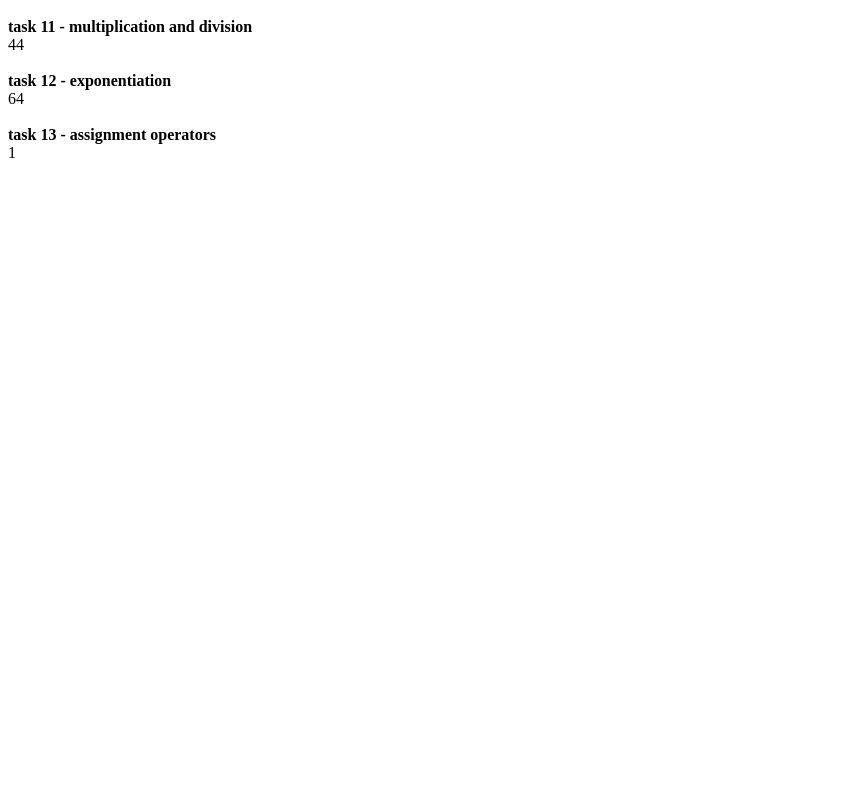
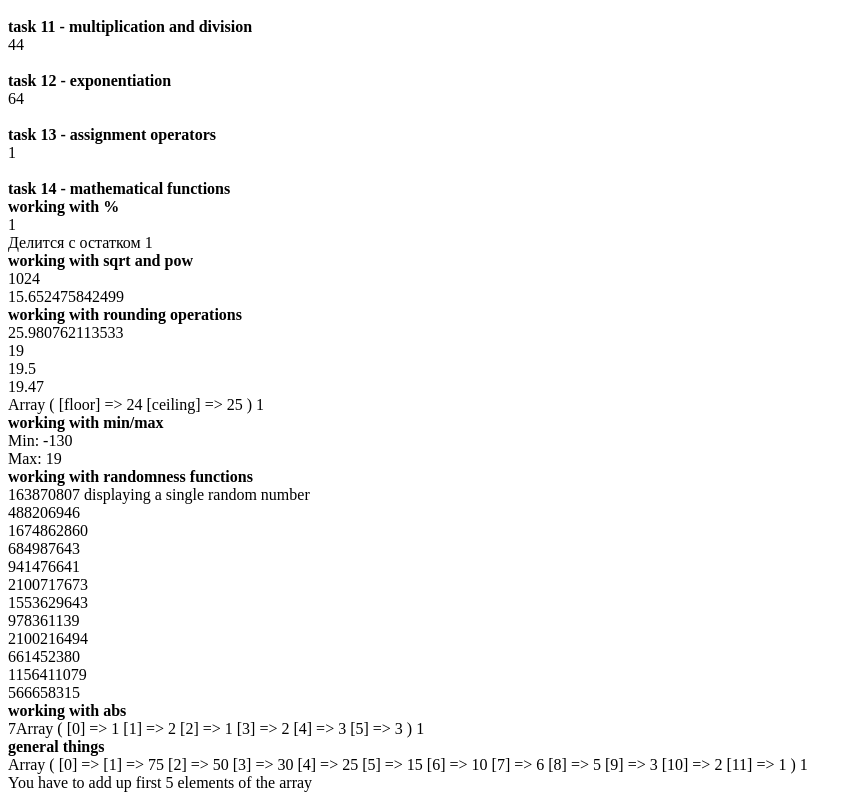
Before and after one commit to Treesound/weblab1-2, a PHP site: page / in a window 1280 px wide. Shown: the part 152-952 px from the top of the page, without its empty margins (0-860 px from the left). Before the commit the page ends 310 px from the top, so only its background shows below. Run offline with PHP 8.4, Linux system fonts and the light colour scheme.

Commit message:
task 14 - mathematical functions

```diff
--- a/code/index.php
+++ b/code/index.php
@@ -48,4 +48,76 @@ $answer -=2;
 $answer /=2;
 $answer -=$myNum;
 echo $answer;
+
+//task 14 - mathematical functions
+echo "<br>";
+echo "<br><b>task 14 - mathematical functions</b><br>";
+
+echo "<b>working with %</b>" . "<br>";
+$a=10;
+$b=3;
+echo $a%$b;
+echo "<br>";
+if ($a%$b==0) echo "Делится " . $a/$b;
+else echo "Делится c остатком " . $a%$b . "<br>     ";
+
+echo "<b>working with sqrt and pow  </b>" . "<br>";
+$st = pow(2,10);
+echo $st . "<br>";
+echo sqrt(245) . "<br>";
+$arr1 = array(4, 2, 5, 19, 13, 0, 10);
+$result = null;
+foreach ($arr1 as $value){
+    $result +=pow($value,2);
+}
+
+echo "<b>working with rounding operations</b>" . "<br>";
+echo sqrt($result) . "<br>";
+echo round(sqrt(379),0) . "<br>";
+echo round(sqrt(379),1) . "<br>";
+echo round(sqrt(379),2) . "<br>";
+$for587 = array(
+    "floor"=>floor(sqrt(587)),
+    "ceiling"=>ceil(sqrt(587))
+);
+echo print_r($for587) . "<br>";
+
+echo "<b>working with min/max</b>" . "<br>";
+echo "Min: " . min(4, -2, 5, 19, -130, 0, 10) . "<br>";
+echo "Max: " . max(4, -2, 5, 19, -130, 0, 10) . "<br>";
+
+echo "<b>working with randomness functions</b>" . "<br>";
+echo rand() . " displaying a single random number" . "<br>";
+for ($i = 0; $i<11; $i++){
+    echo rand()."<br>";
+}
+
+echo "<b>working with abs</b>" . "<br>";
+echo abs($a-$b);
+$arrayWithNegatives = array(1, 2, -1, -2, 3, -3);
+foreach ($arrayWithNegatives as &$value){
+    $value = abs($value);
+}
+echo print_r($arrayWithNegatives) . "<br>";
+
+echo "<b>general things</b>" . "<br>";
+$divisibleNumber = 150;
+$divisors = array(NULL);
+$i=ceil($divisibleNumber/2);
+while ($i>0){
+    if ($divisibleNumber%$i==0){
+        array_push($divisors, $i);
+    }
+    $i--;
+}
+echo print_r($divisors) . "<br>";
+
+$array2 = array(1, 2, 3, 4, 5, 6, 7, 8, 9, 10);
+$sum=0;
+$i=0;
+while ($sum<=10){
+    $sum+=$array2[$i];
+    $i++;
+}
+echo "You have to add up first " . ($i) . " elements of the array" . "<br>";
 ?>
```
